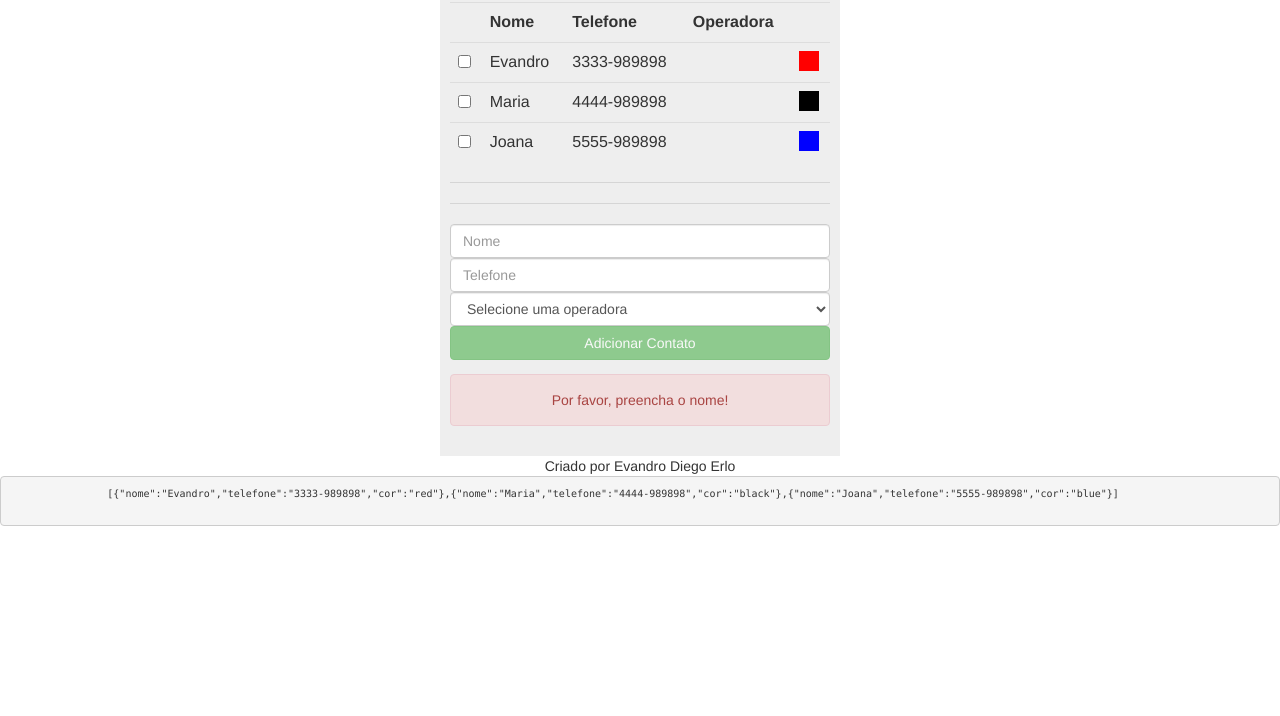
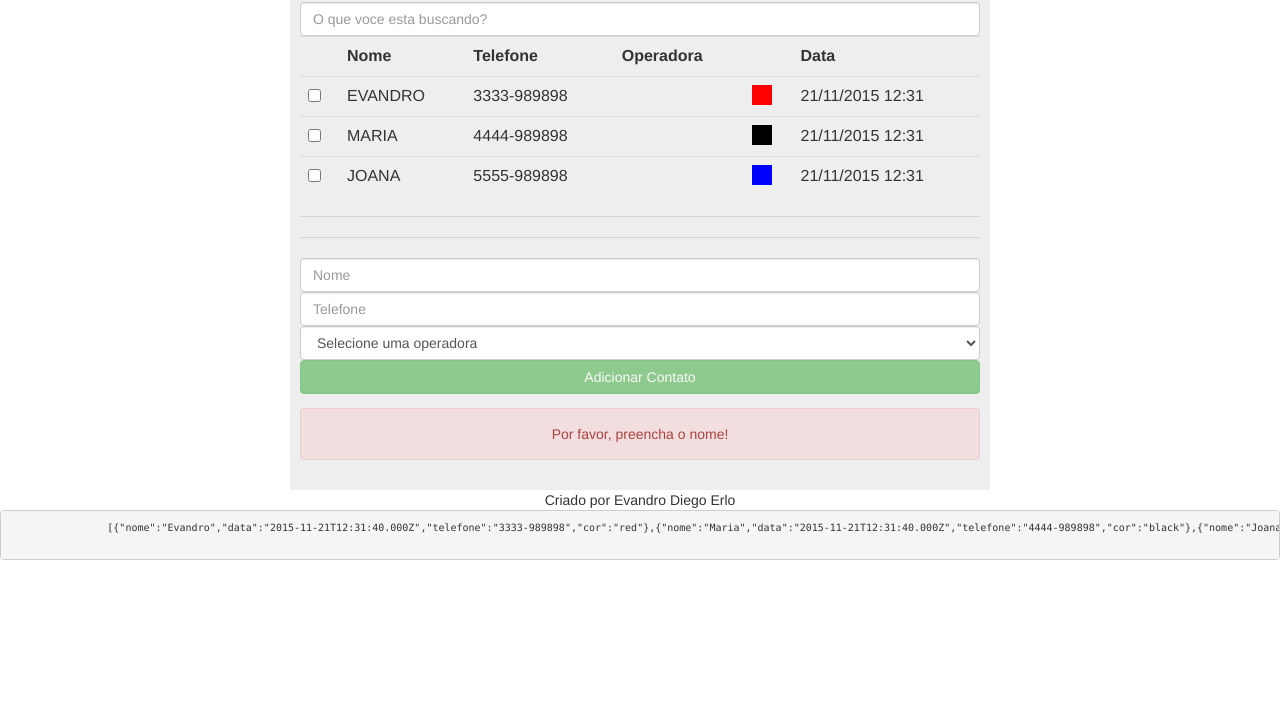
Before and after one commit to shelontwo/brincando-com-angularjs, a plain HTML site: page aula5/index.html in a window 1280 px wide. Shown: the part 84-800 px from the top of the page. Drawn offline with Linux system fonts and the light colour scheme.

Commit message:
Criado um filtro de busca :scream:

```diff
--- a/aula5/index.html
+++ b/aula5/index.html
@@ -5,7 +5,7 @@
 	<link rel="stylesheet" href="../src/bootstrap.min.css">
 	<style>
 		.jumbotron{
-			width: 400px;
+			width: 700px;
 			text-align: center;
 			margin: 0 auto;
 			margin-top: 20px;
@@ -22,9 +22,9 @@
 		angular.module("listaTelefonica").controller("listaTelefonicaCtrl", function($scope){
 			$scope.app = "Lista Telefonica";
 			$scope.contatos = [
-				{nome: "Evandro", telefone: "3333-989898", cor: 'red'},
-				{nome: "Maria", telefone: "4444-989898", cor: 'black'},
-				{nome: "Joana", telefone: "5555-989898", cor: 'blue'},
+				{nome: "Evandro", data: new Date(), telefone: "3333-989898", cor: 'red'},
+				{nome: "Maria", data: new Date(), telefone: "4444-989898", cor: 'black'},
+				{nome: "Joana", data: new Date(), telefone: "5555-989898", cor: 'blue'},
 			];
 			$scope.operadoras = [
 				{nome: "Oi", codigo: 14, categoria: "Celular"},
@@ -58,6 +58,7 @@
 	<div class="jumbotron">
 		<!--<h4 ng-bind="app"></h4> assim tambem pode ser usado-->
 		<h3>{{app}}</h3>
+		<input type="text" ng-model="criterioDeBusca" placeholder="O que voce esta buscando?" class="form-control">
 		<table class="table" ng-show="contatos.length > 0">
 			<tr>
 				<th></th>
@@ -65,13 +66,15 @@
 				<th>Telefone</th>
 				<th>Operadora</th>
 				<th></th>
+				<th>Data</th>
 			</tr>
-			<tr ng-class="{selecionado: contato.selecionado}" ng-repeat="contato in contatos">
+			<tr ng-class="{selecionado: contato.selecionado}" ng-repeat="contato in contatos | filter:{nome: criterioDeBusca}">
 				<td><input type="checkbox" ng-model="contato.selecionado"></td>
-				<td>{{contato.nome}}</td>
+				<td>{{contato.nome | uppercase}}</td>
 				<td>{{contato.telefone}}</td>
-				<td>{{contato.operadora.nome}}</td>
+				<td>{{contato.operadora.nome | lowercase}}</td>
 				<th><div style="width:20px; height:20px;;" ng-style="{'background-color': contato.cor}"></div></th>
+				<td>{{contato.data | date:'dd/MM/yyyy HH:mm'}}</td>
 			</tr>
 		</table>
 		<hr>
```
